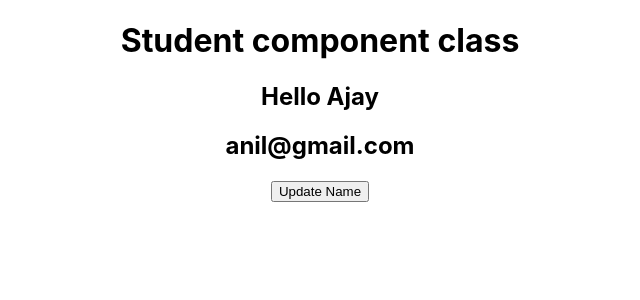
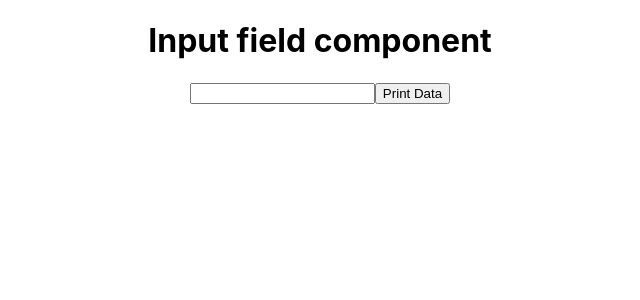
Before and after one commit to yuvraj-github/React-Tutorials, a React (Create React App) app: page / in a window 1280 px wide. Shown: the top 300 px of the page, without its empty margins (320-960 px from the left). Built offline with nearby package versions, Linux system fonts and the light colour scheme.

Commit message:
Added concept of handle input field data

```diff
--- a/src/App.js
+++ b/src/App.js
@@ -1,6 +1,7 @@
 import './App.css';
 import React, { useState } from 'react';
-import PropsToStudentClass from './Class Component/PropsToStudentClass';
+import InputComponent from './Functional Component/InputComponent';
+//import PropsToStudentClass from './Class Component/PropsToStudentClass';
 //import PropsToStudent from './Functional Component/PropsToStudent';
 // import UserFunctionalComponent from './Functional Component/UserFunctionalComponent';
 // import UserClassComponent from './Class Component/UserClassComponent';
@@ -19,8 +20,9 @@ function App() {
       <StateWithClass /> */}
       {/* <PropsToStudent name={name} email={'ajay@gmail.com'} other={{ address: 'delhi', mobile: '8444' }} />
       <button onClick={() => setName('Anil')}>Update Name</button> */}
-      <PropsToStudentClass name={name} email={'anil@gmail.com'}/>
-      <button onClick={() => setName('Anil')}>Update Name</button>
+      {/* <PropsToStudentClass name={name} email={'anil@gmail.com'}/>
+      <button onClick={() => setName('Anil')}>Update Name</button> */}
+      <InputComponent />
     </div>
   );
 }
--- /dev/null
+++ b/src/Functional Component/InputComponent.js
@@ -0,0 +1,24 @@
+import { useState } from "react"
+
+function InputComponent() {
+    const [data, setData] = useState('');
+    const [printData, setPrintData] = useState(false);
+    function handleData(e) {
+        console.log(e.target.value);
+        setData(e.target.value);
+    }
+    return (
+        <div>
+            <h1>Input field component</h1>
+            {
+                printData ?
+                <h2>{data}</h2>
+                :null
+            }
+            <input type="text" onChange={handleData}/>
+            <button onClick={() => setPrintData(true)}>Print Data</button>
+        </div>
+    )
+}
+
+export default InputComponent
```
